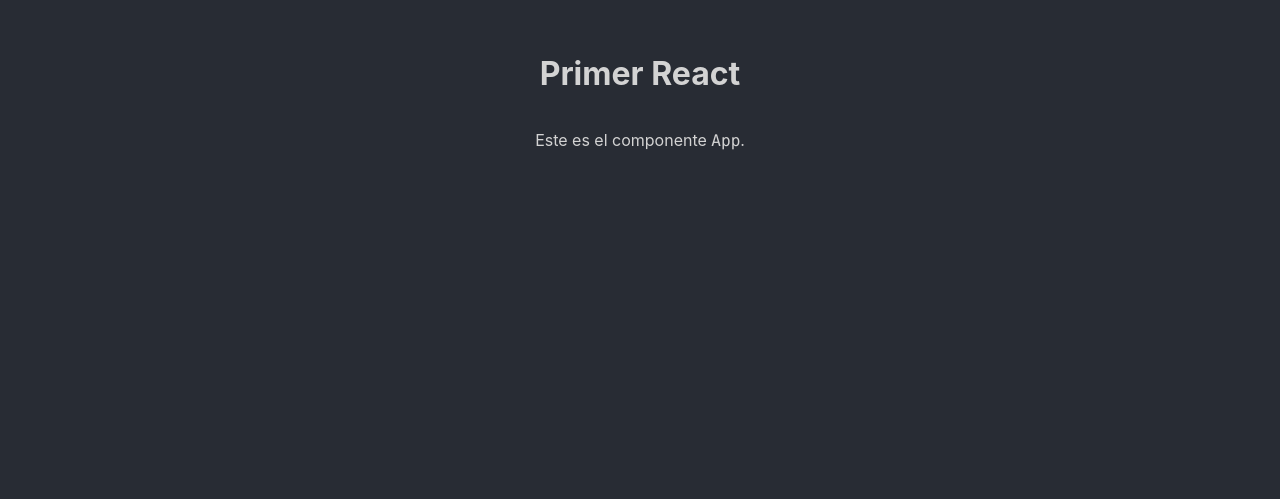
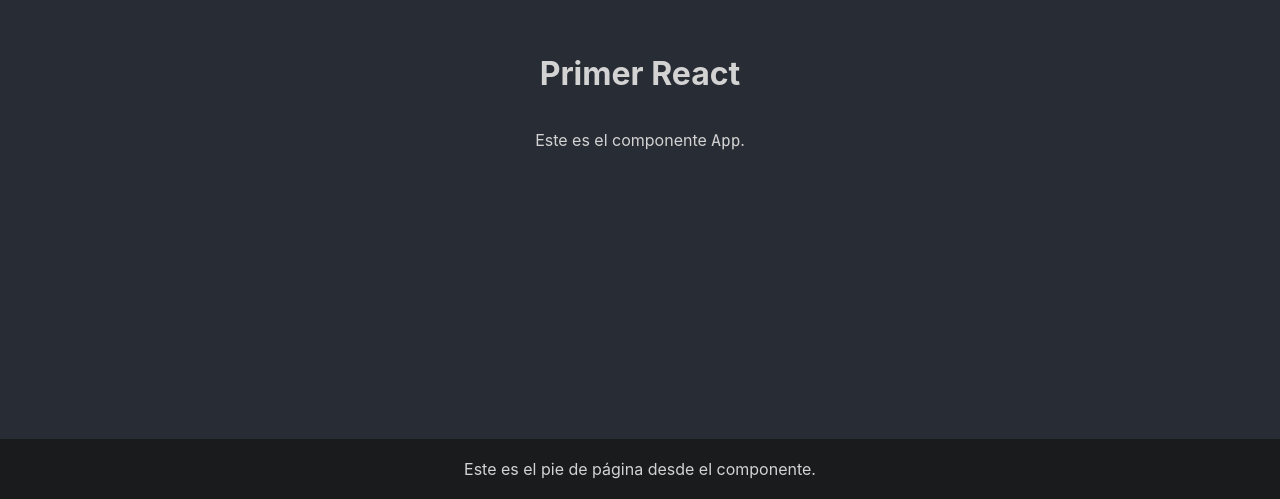
Before and after one commit to dianafontecha73/learn-react-fork, a React (Create React App) app in the folder primer-react/: page / in a window 1280 px wide. Shown: the part 301-800 px from the top of the page. Built offline with nearby package versions, Linux system fonts and the light colour scheme.

Commit message:
Añadimos componente Footer con sus estilos

```diff
--- a/primer-react/src/App.css
+++ b/primer-react/src/App.css
@@ -49,3 +49,14 @@ body{
   justify-content: center;
   align-items: center;
 }
+#footer{
+  position: absolute;
+  bottom: 0;
+  width: 100%;
+  height: 60px;
+  line-height: 60px;
+  background-color: #1a1b1d;
+  display: flex;
+  justify-content: center;
+  align-items: center;
+}
--- a/primer-react/src/App.js
+++ b/primer-react/src/App.js
@@ -1,4 +1,14 @@
 import './App.css';
+
+// Componente Footer
+function Footer() {
+  // lógica del componente
+  return (
+    <footer id='footer'>
+      <p>Este es el pie de página desde el componente.</p>
+    </footer>
+  )
+}
 
 function App() {
   return (
@@ -6,6 +16,7 @@ function App() {
     <div className='container'>
       <h1>Primer React</h1>
       <p>Este es el componente <code>App</code>.</p>
+      <Footer />
     </div>
     </>
   );
```
